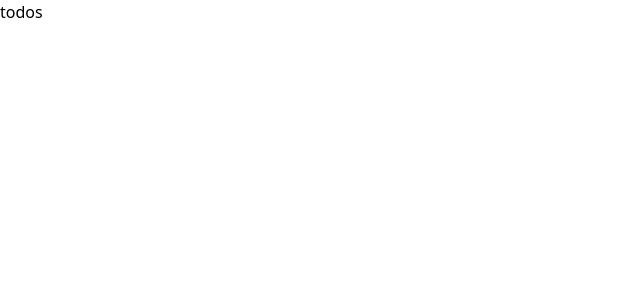
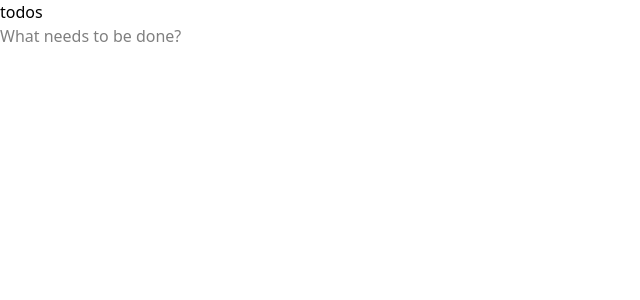
Before and after one commit to eegrishina/todo-app, a React (Vite) app: page / in a window 1280 px wide. Shown: the top 300 px of the page, without its empty margins (0-640 px from the left). Built offline with nearby package versions, Linux system fonts and the light colour scheme.

Commit message:
Update App with new feature AddTodo

```diff
--- a/src/App.tsx
+++ b/src/App.tsx
@@ -1,9 +1,25 @@
+import { useState } from "react";
+import type { Todo } from './types';
+import AddTodo from './components/AddTodo';
+
 function App() {
-  return (
-    <div>
-      <h1>todos</h1>
-    </div>
-  )
+    const [todos, setTodos] = useState<Todo[]>([]);
+
+    const handleAddTodo = (text: string) => {
+        const newTodo: Todo = {
+            id: crypto.randomUUID(),
+            text,
+            completed: false,
+        };
+        setTodos([...todos, newTodo]);
+    }
+
+    return (
+        <div>
+            <h1>todos</h1>
+            <AddTodo onAdd={handleAddTodo} />
+        </div>
+    )
 }
 
 export default App;
```
